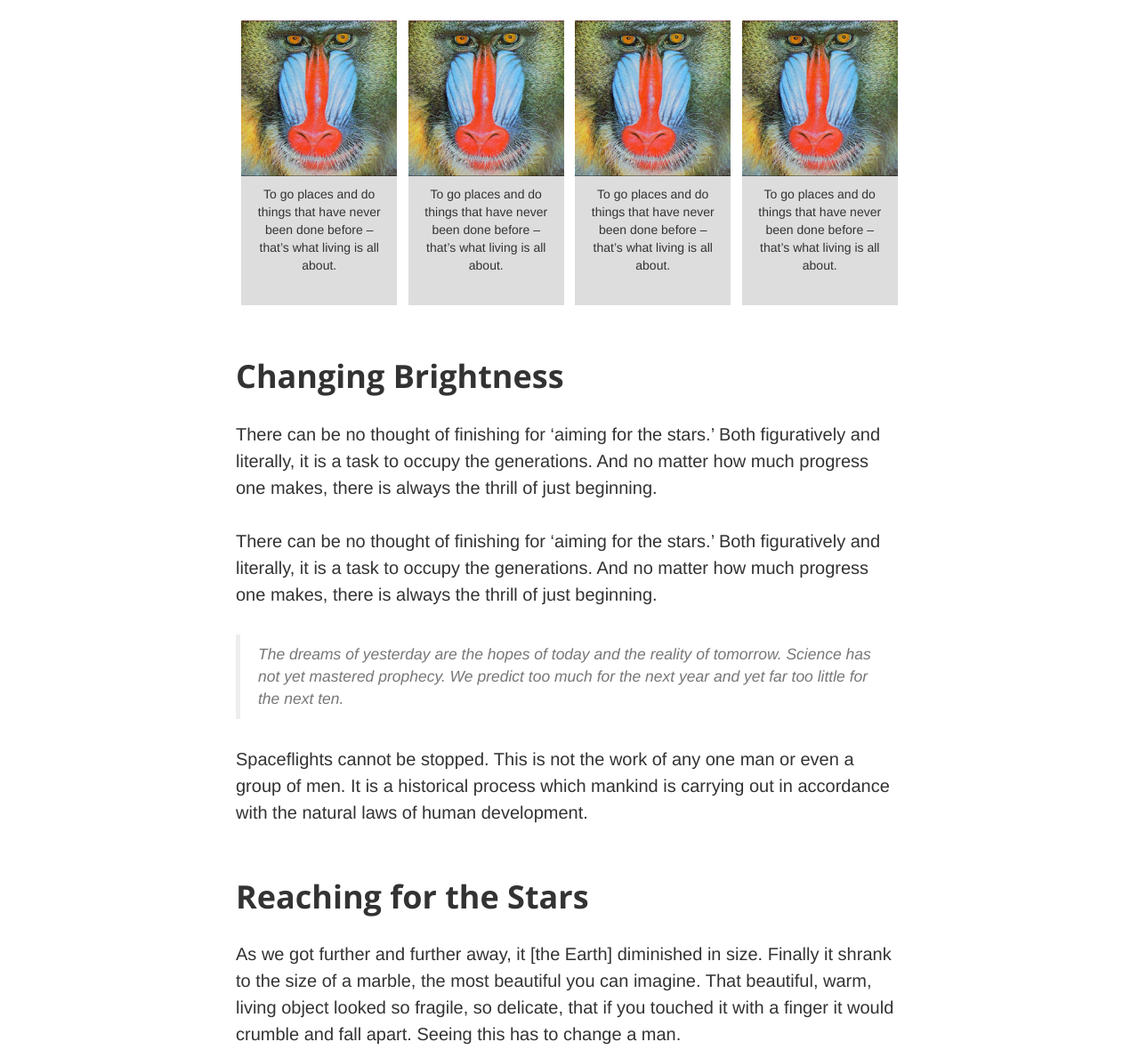
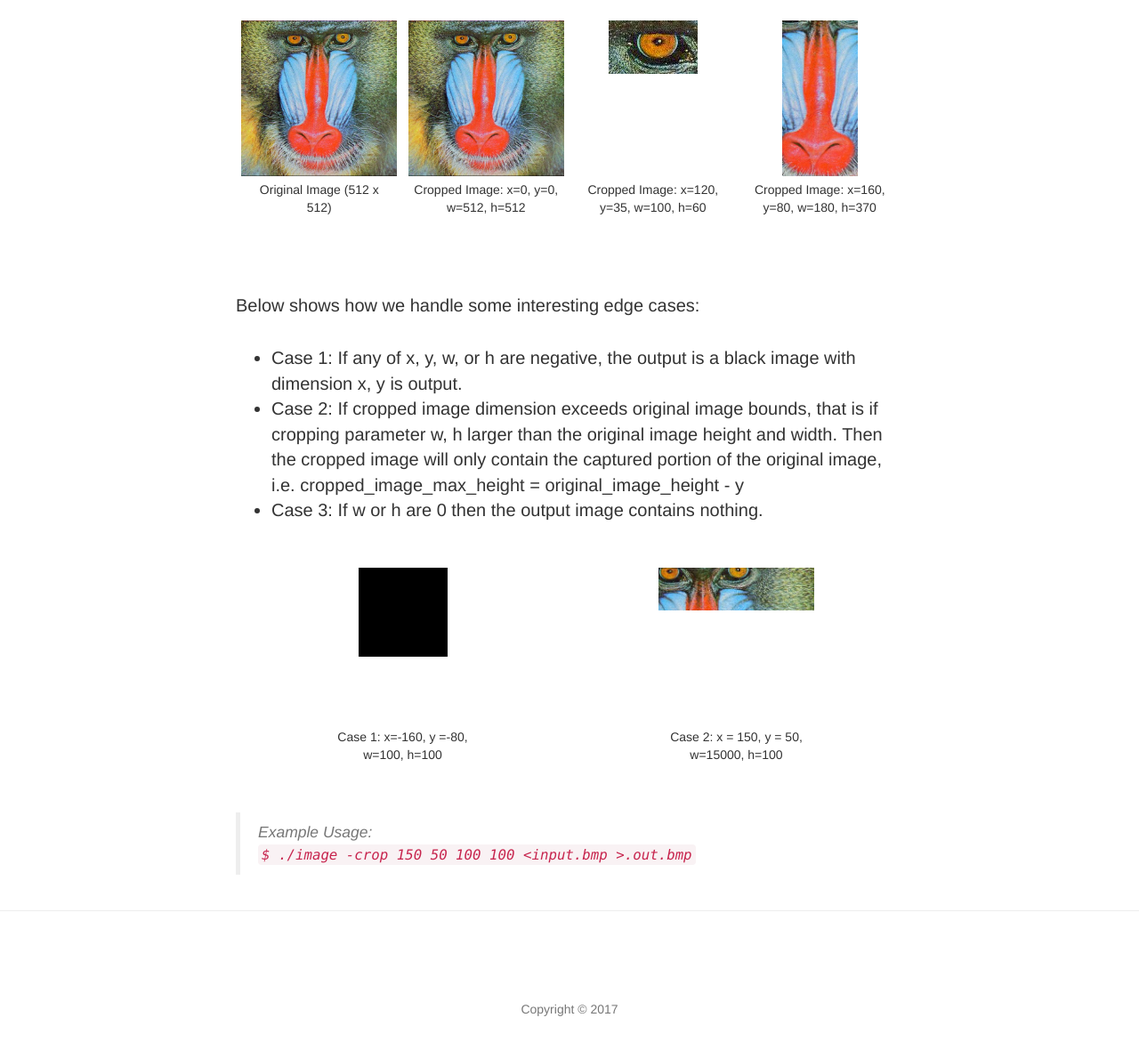
Before and after one commit to AlexOuyang/CSE163, a website: page imageProcessing.html in a window 1280 px wide. Shown: the part 1323-2503 px from the top of the page at 89% size. Drawn offline with nearby package versions, Linux system fonts and the light colour scheme; files that its build step writes are made by us from their sources.

Commit message:
done with write up for cropping images

```diff
--- a/imageProcessing.html
+++ b/imageProcessing.html
@@ -69,7 +69,7 @@
 
     <!-- Page Header -->
     <!-- Set your background image for this header on the line below. -->
-    <header class="intro-header" style="background-color: black">
+    <header class="intro-header" style="background-color: #373D49">
         <div class="container">
             <div class="row">
                 <div class="col-lg-10 col-lg-offset-1 col-md-10 col-md-offset-1">
@@ -102,51 +102,69 @@
                     <p>This allows one to crop the image, for instance to focus on a mandrill’s eye or nose as shown in the cropped picture below. The algorithm works by copying pixels at appropriate positions based on the offset x and y from a contiguous 1d array in the original image to a new image with newly specified width and height. We assume that x ranges from 0 to width-1 from left to right and y from 0 to height-1 from top to bottom. w and h are the size of the cropped image.</p>
 
                     <ul class="flex-container">
-
                         <li class="flex-item-item-4">
-                            <img class="img-responsive" src="img/p1/mandrill.png" alt="">
-                            <span class="flex-item-text">To go places and do things that have never been done before – that’s what living is all about.</span>
+                            <div class="flex-item-item-4-img-container">
+                                <img class="img-responsive" src="img/p1/mandrill.png" alt="">
+                            </div>
+                            <span class="flex-item-text">Original Image (512 x 512)</span>
                         </li>
                         <li class="flex-item-item-4">
-                            <img class="img-responsive" src="img/p1/mandrill.png" alt="">
-                            <span class="flex-item-text">To go places and do things that have never been done before – that’s what living is all about.</span>
+                            <div class="flex-item-item-4-img-container">
+                                <img class="img-responsive" src="img/p1/mandrill.png" alt="">
+                            </div>
+                            <span class="flex-item-text">Cropped Image: x=0, y=0, w=512, h=512</span>
                         </li>
                         <li class="flex-item-item-4">
-                            <img class="img-responsive" src="img/p1/mandrill.png" alt="">
-                            <span class="flex-item-text">To go places and do things that have never been done before – that’s what living is all about.</span>
+                            <div class="flex-item-item-4-img-container">
+                                <img class="img-responsive" src="img/p1/crop_mandrill_eye.png" alt="">
+                            </div>
+                            <span class="flex-item-text">Cropped Image: x=120, y=35, w=100, h=60</span>
                         </li>
                         <li class="flex-item-item-4">
-                            <img class="img-responsive" src="img/p1/mandrill.png" alt="">
-                            <span class="flex-item-text">To go places and do things that have never been done before – that’s what living is all about.</span>
+                            <div class="flex-item-item-4-img-container">
+                                <img class="img-responsive" src="img/p1/crop_mandrill_nose.png" alt="">
+                            </div>
+                            <span class="flex-item-text">Cropped Image: x=160, y=80, w=180, h=370</span>
                         </li>
                     </ul>
 
+                    <p>
+                        Below shows how we handle some interesting edge cases:
+                        <ul>
+                            <li>
+                                Case 1: If any of x, y, w, or h are negative, the output is a black image with dimension x, y is output.
+                            </li>
+                            <li>
+                                Case 2: If cropped image dimension exceeds original image bounds, that is if cropping parameter w, h larger than the original image height and width. Then the cropped image will only contain the captured portion of the original image, i.e. cropped_image_max_height = original_image_height - y
+                            </li>
+                            <li>
+                                Case 3: If w or h are 0 then the output image contains nothing.
+                            </li>
+                        </ul>
+                    </p>
 
+                    <ul class="flex-container">
+                        <li class="flex-item-item-4">
+                            <div class="flex-item-item-4-img-container">
+                                <img class="img-responsive" src="img/p1/crop_black.png" alt="">
+                            </div>
+                            <span class="flex-item-text">Case 1: x=-160, y =-80, w=100, h=100</span>
+                        </li>
+                        <li class="flex-item-item-4">
+                            <div class="flex-item-item-4-img-container">
+                                <img class="img-responsive" src="img/p1/crop_img_exceed_bonds.png" alt="">
+                            </div>
+                            <span class="flex-item-text">Case 2: x = 150, y = 50, w=15000, h=100</span>
+                        </li>
+                    </ul>
 
-                    <h2 class="section-heading">Changing Brightness</h2>
+                    <blockquote> Example Usage:
+                        <br>
+                        <code>
+                            $ ./image -crop 150 50 100 100 &lt;input.bmp &gt;.out.bmp
+                        </code>
+                    </blockquote>
 
-                    <p>There can be no thought of finishing for ‘aiming for the stars.’ Both figuratively and literally, it is a task to occupy the generations. And no matter how much progress one makes, there is always the thrill of just beginning.</p>
-
-                    <p>There can be no thought of finishing for ‘aiming for the stars.’ Both figuratively and literally, it is a task to occupy the generations. And no matter how much progress one makes, there is always the thrill of just beginning.</p>
-
-                    <blockquote>The dreams of yesterday are the hopes of today and the reality of tomorrow. Science has not yet mastered prophecy. We predict too much for the next year and yet far too little for the next ten.</blockquote>
-
-                    <p>Spaceflights cannot be stopped. This is not the work of any one man or even a group of men. It is a historical process which mankind is carrying out in accordance with the natural laws of human development.</p>
-
-                    <h2 class="section-heading">Reaching for the Stars</h2>
-
-                    <p>As we got further and further away, it [the Earth] diminished in size. Finally it shrank to the size of a marble, the most beautiful you can imagine. That beautiful, warm, living object looked so fragile, so delicate, that if you touched it with a finger it would crumble and fall apart. Seeing this has to change a man.</p>
-
-                    <a href="#">
-                        <img class="img-responsive" src="img/post-sample-image.jpg" alt="">
-                    </a>
-                    <span class="caption text-muted">To go places and do things that have never been done before – that’s what living is all about.</span>
-
-                    <p>Space, the final frontier. These are the voyages of the Starship Enterprise. Its five-year mission: to explore strange new worlds, to seek out new life and new civilizations, to boldly go where no man has gone before.</p>
-
-                    <p>As I stand out here in the wonders of the unknown at Hadley, I sort of realize there’s a fundamental truth to our nature, Man must explore, and this is exploration at its greatest.</p>
-
-                    <p>Placeholder text by <a href="http://spaceipsum.com/">Space Ipsum</a>. Photographs by <a href="https://www.flickr.com/photos/nasacommons/">NASA on The Commons</a>.</p>
                 </div>
             </div>
         </div>
--- a/less/clean-blog.less
+++ b/less/clean-blog.less
@@ -491,48 +491,69 @@ body {
 }
 
 .flex-item-item-2 {
-  background: #ddd;
+//   background: #ddd;
 //   padding: 10px;
   width: 350px;
   height: 500px;
   margin-top: 20px;
 }
 
-.flex-item-item-2 img{
-	height: 350px;
+.flex-item-item-2-img-container {
+    height: 350px;
 	width: auto;
 }
 
+.flex-item-item-2-img-container img{
+	max-height: 350px;
+    width: auto;
+	display: block;
+    margin: 0 auto;
+}
+
 .flex-item-item-3 {
-  background: #ddd;
+//   background: #ddd;
 //   padding: 10px;
   width: 220px;
   height: 350px;
   margin-top: 20px;
 }
 
-.flex-item-item-3 img{
-	height: 220px;
+.flex-item-item-3-img-container {
+    height: 220px;
 	width: auto;
 }
 
+.flex-item-item-3-img-container img{
+	max-height: 220px;
+    width: auto;
+	display: block;
+    margin: 0 auto;
+}
+
 .flex-item-item-4 {
-  background: #ddd;
+//   background: #ddd;
 //   padding: 10px;
   width: 175px;
-  height: 320px;
+  height: 275px;
   margin-top: 20px;
 }
 
-.flex-item-item-4 img{
-	height: 175px;
+.flex-item-item-4-img-container {
+    height: 175px;
 	width: auto;
+}
+
+.flex-item-item-4-img-container img{
+	max-height: 175px;
+    width: auto;
+	display: block;
+    margin: 0 auto;
 }
 
 .flex-item-text{
     text-align: center;
     font-size: 14px;
-    padding: 10px;
+    padding: 5px;
     margin: 0;
     display: block;
     border-bottom-right-radius: 5px;
```
Also changed, not shown: index.html (+1 -1 lines), css/clean-blog.css, css/clean-blog.min.css, img/home-bg copy.jpg (deleted), img/home-bg.jpg (deleted), img/home-page-min.png (added), img/home-page.png (renamed from img/dof.png), img/post-bg.jpg (deleted), img/post-sample-image.jpg (deleted).
